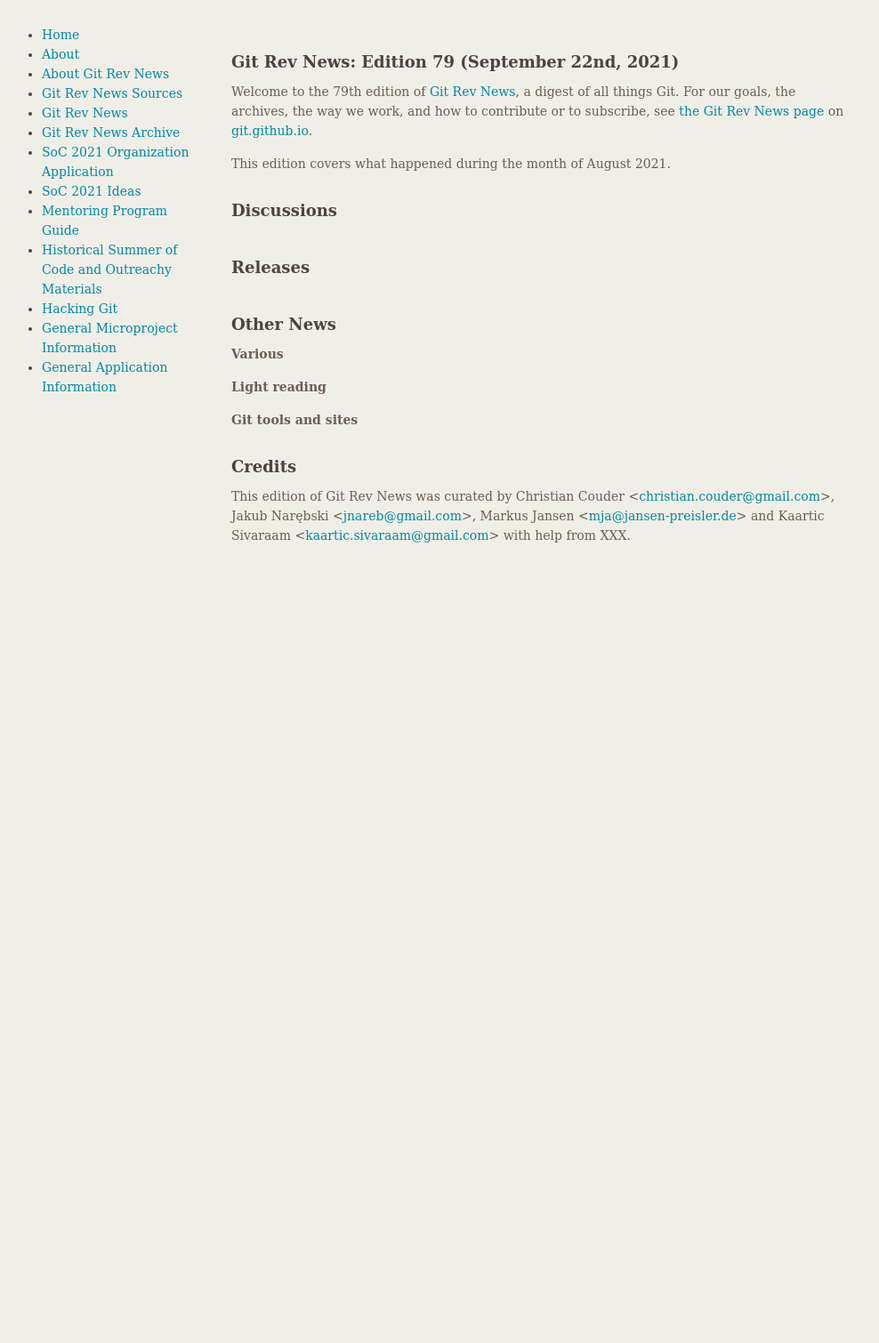
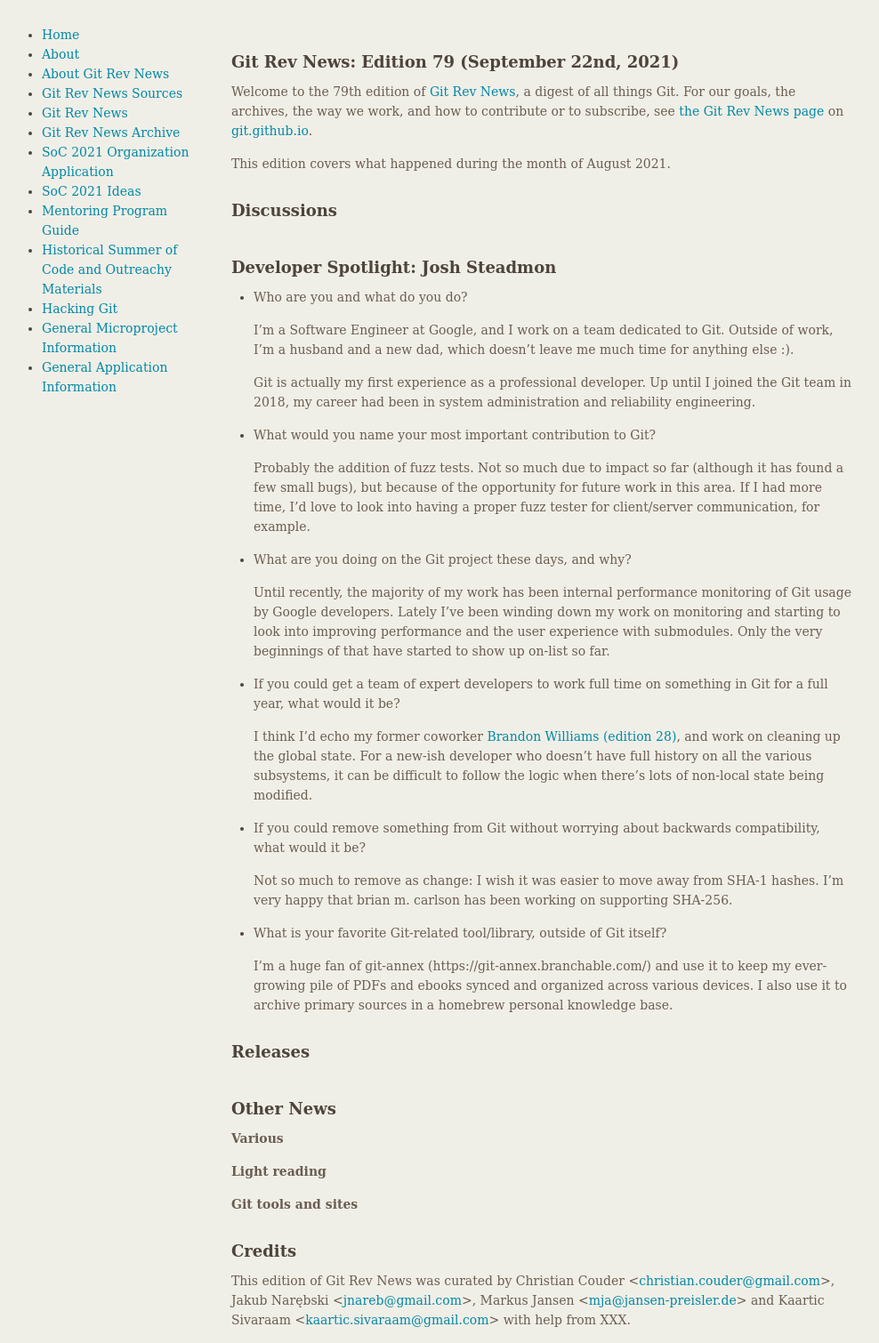
Before and after one commit to git/git.github.io, a Jekyll site: the page built from rev_news/drafts/edition-79.md, in a window 1280 px wide. Shown: the whole page at 89% size, without its empty margins (149-1137 px from the left). Built offline with Jekyll 4.4.1, drawn with Linux system fonts in a browser that asks for light colours; before the commit the page ends 900 px from its top, so only the background shows below that.

Commit message:
rn-79: add interview with Josh Steadmon

```diff
--- a/rev_news/drafts/edition-79.md
+++ b/rev_news/drafts/edition-79.md
@@ -29,9 +29,56 @@
 ### Support
 -->
 
-<!---
-## Developer Spotlight:
--->
+## Developer Spotlight: Josh Steadmon
+
+* Who are you and what do you do?
+
+  I'm a Software Engineer at Google, and I work on a team dedicated to
+  Git. Outside of work, I'm a husband and a new dad, which doesn't leave
+  me much time for anything else :).
+
+  Git is actually my first experience as a professional developer. Up
+  until I joined the Git team in 2018, my career had been in system
+  administration and reliability engineering.
+
+* What would you name your most important contribution to Git?
+
+  Probably the addition of fuzz tests. Not so much due to impact so far
+  (although it has found a few small bugs), but because of the opportunity
+  for future work in this area. If I had more time, I'd love to look into
+  having a proper fuzz tester for client/server communication, for
+  example.
+
+* What are you doing on the Git project these days, and why?
+
+  Until recently, the majority of my work has been internal performance
+  monitoring of Git usage by Google developers. Lately I've been winding
+  down my work on monitoring and starting to look into improving
+  performance and the user experience with submodules. Only the very
+  beginnings of that have started to show up on-list so far.
+
+* If you could get a team of expert developers to work full time on
+  something in Git for a full year, what would it be?
+
+  I think I'd echo my former coworker [Brandon Williams (edition 28)](https://git.github.io/rev_news/2017/06/14/edition-28/#developer-spotlight-brandon-williams),
+  and work on cleaning up the global state. For a new-ish developer who
+  doesn't have full history on all the various subsystems, it can be
+  difficult to follow the logic when there's lots of non-local state being
+  modified.
+
+* If you could remove something from Git without worrying about
+  backwards compatibility, what would it be?
+
+  Not so much to remove as change: I wish it was easier to move away from
+  SHA-1 hashes. I'm very happy that brian m. carlson has been working on
+  supporting SHA-256.
+
+* What is your favorite Git-related tool/library, outside of Git itself?
+
+  I'm a huge fan of git-annex (https://git-annex.branchable.com/) and use
+  it to keep my ever-growing pile of PDFs and ebooks synced and organized
+  across various devices. I also use it to archive primary sources in a
+  homebrew personal knowledge base.
 
 ## Releases
 
```
